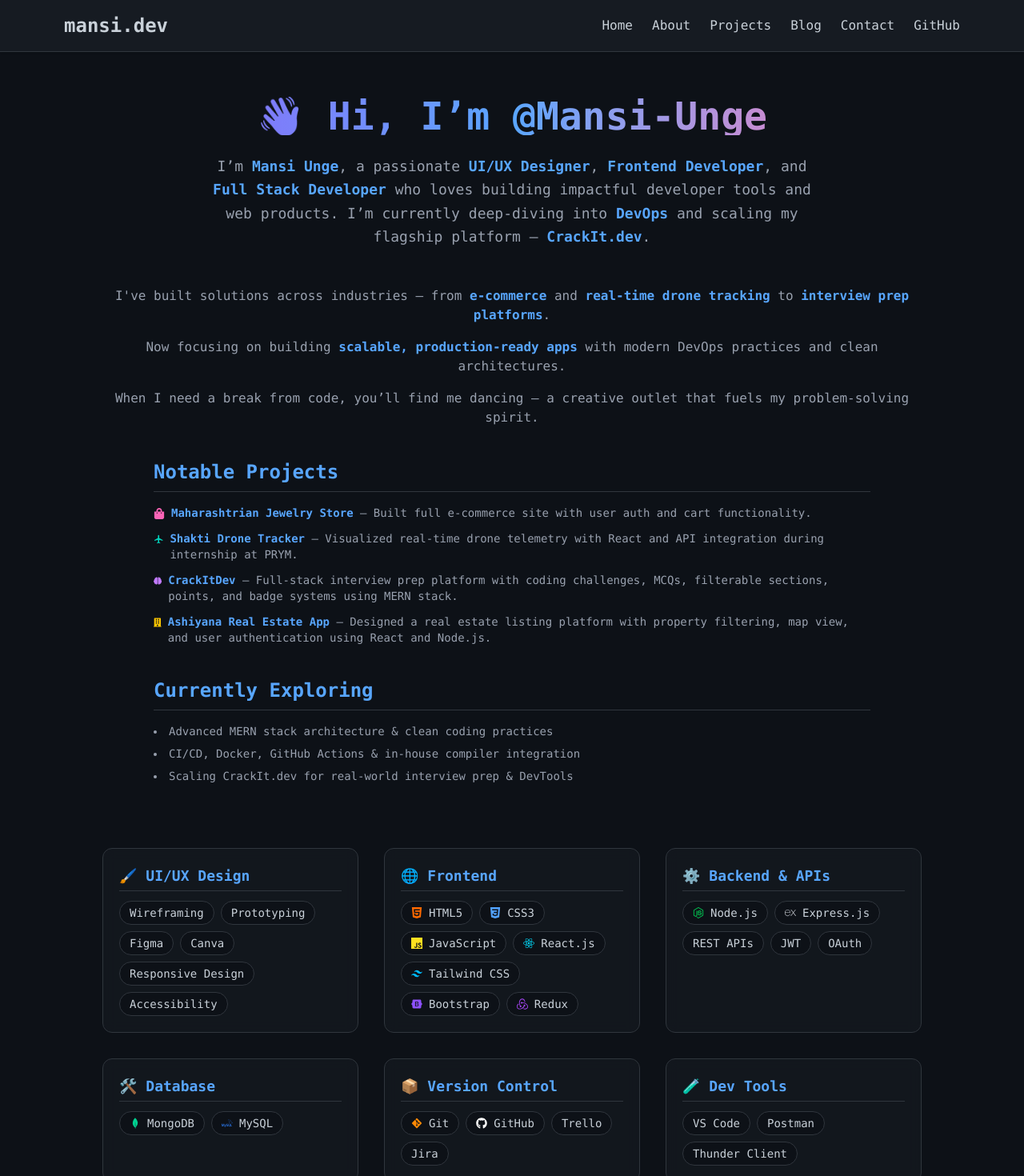
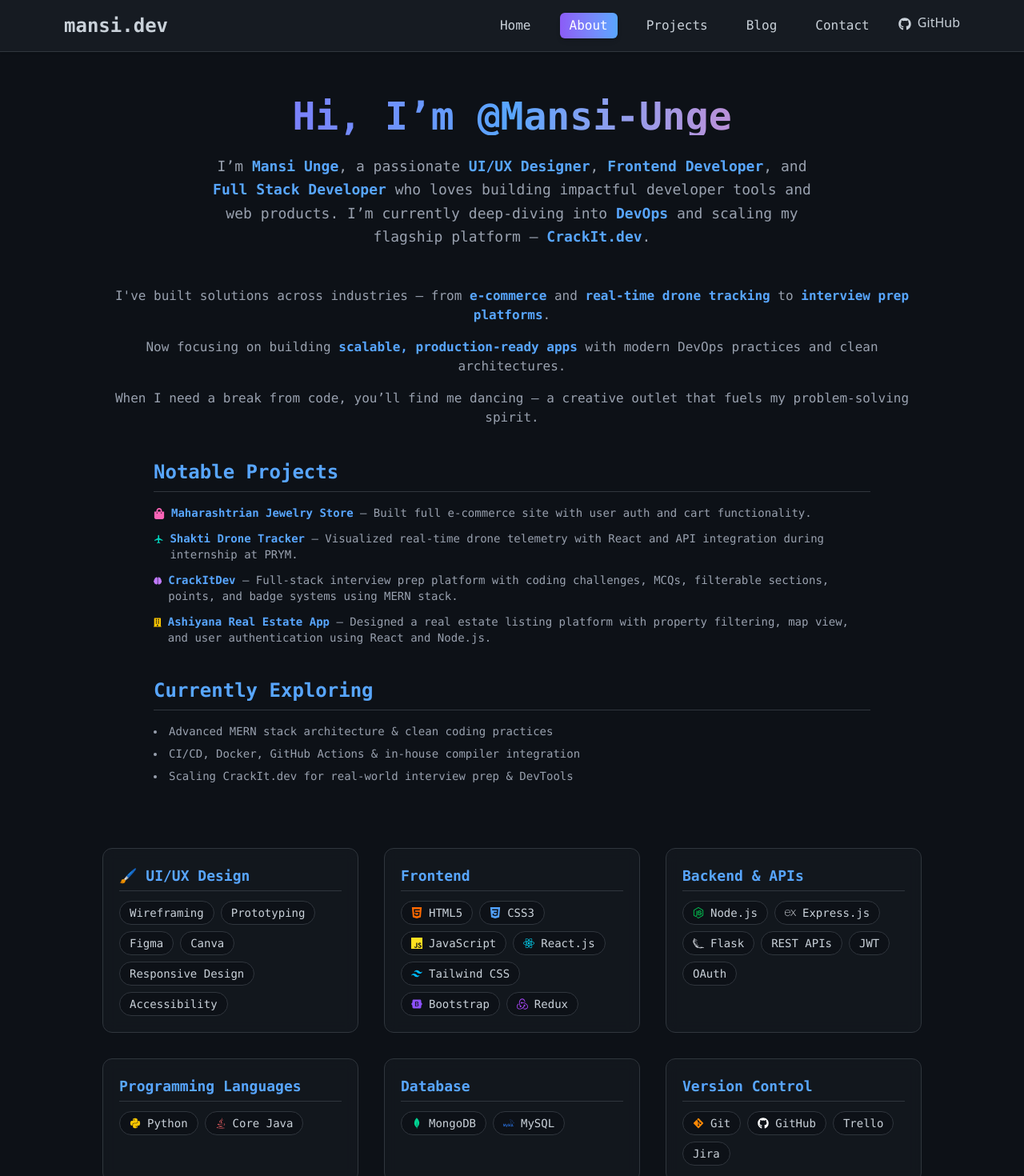
Before and after one commit to Mansi-unge/Portfolio, a React (Vite) app: page /about in a window 1280 px wide. Shown: the top 1470 px of the page at 80% size. Built offline with nearby package versions, Linux system fonts and the light colour scheme.

Commit message:
changes done

```diff
--- a/package.json
+++ b/package.json
@@ -29,7 +29,8 @@
     "react-toastify": "^11.0.5",
     "rehype-raw": "^7.0.0",
     "remark-gfm": "^4.0.1",
-    "tailwindcss": "^4.1.10"
+    "tailwindcss": "^4.1.10",
+    "typewriter-effect": "^2.22.0"
   },
   "devDependencies": {
     "@eslint/js": "^9.25.0",
--- a/src/Pages/About.jsx
+++ b/src/Pages/About.jsx
@@ -1,12 +1,27 @@
 import React from "react";
-import { FaReact, FaNodeJs, FaJava, FaGithub, FaGitAlt } from "react-icons/fa";
 import {
-  SiMongodb, SiMysql, SiHtml5, SiCss3, SiJavascript, SiTailwindcss,
-  SiBootstrap, SiRedux, SiFigma, SiExpress,
+  FaReact,
+  FaNodeJs,
+  FaJava,
+  FaGithub,
+  FaGitAlt,
+  FaPython,
+} from "react-icons/fa";
+import {
+  SiMongodb,
+  SiMysql,
+  SiHtml5,
+  SiCss3,
+  SiJavascript,
+  SiTailwindcss,
+  SiBootstrap,
+  SiRedux,
+  SiFigma,
+  SiExpress,
+  SiFlask,
 } from "react-icons/si";
 import { FaShoppingBag, FaBrain, FaBuilding } from "react-icons/fa";
 import { MdAirplanemodeActive } from "react-icons/md";
-
 
 const Highlight = ({ children }) => (
   <span className="text-[#58a6ff] font-semibold">{children}</span>
@@ -17,20 +32,38 @@
     <section className="bg-[#0d1117] text-[#c9d1d9] px-6 py-14 md:px-20 lg:px-32">
       {/* Greeting Header */}
       <h1 className="text-center text-4xl md:text-5xl font-bold font-mono mb-6 bg-gradient-to-r from-[#8b5cf6] via-[#58a6ff] to-[#f472b6] text-transparent bg-clip-text animate-fade-in-down">
-        👋 Hi, I’m @Mansi-Unge
+         Hi, I’m @Mansi-Unge
       </h1>
 
       {/* Introduction */}
       <p className="text-center text-gray-400 text-base md:text-lg font-mono max-w-3xl mx-auto leading-relaxed animate-fade-in mb-6">
-        I’m <Highlight>Mansi Unge</Highlight>, a passionate <Highlight>UI/UX Designer</Highlight>, <Highlight>Frontend Developer</Highlight>, and <Highlight>Full Stack Developer</Highlight> who loves building impactful developer tools and web products. I’m currently deep-diving into <Highlight>DevOps</Highlight> and scaling my flagship platform — <Highlight>CrackIt.dev</Highlight>.
+        I’m <Highlight>Mansi Unge</Highlight>, a passionate{" "}
+        <Highlight>UI/UX Designer</Highlight>, <Highlight>Frontend Developer</Highlight>,
+        and <Highlight>Full Stack Developer</Highlight> who loves building impactful
+        developer tools and web products. I’m currently deep-diving into{" "}
+        <Highlight>DevOps</Highlight> and scaling my flagship platform —{" "}
+        <Highlight>CrackIt.dev</Highlight>.
       </p>
 
       <div className="mt-12 mb-10 space-y-4 max-w-7xl text-center mx-auto animate-fade-in-up text-sm md:text-base text-gray-400 font-mono">
-        <p> I've built solutions across industries — from <Highlight>e-commerce</Highlight> and <Highlight>real-time drone tracking</Highlight> to <Highlight>interview prep platforms</Highlight>.</p>
-        <p> Now focusing on building <Highlight>scalable, production-ready apps</Highlight> with modern DevOps practices and clean architectures.</p>
-        <p> When I need a break from code, you’ll find me dancing — a creative outlet that fuels my problem-solving spirit.</p>
+        <p>
+          I've built solutions across industries — from{" "}
+          <Highlight>e-commerce</Highlight> and{" "}
+          <Highlight>real-time drone tracking</Highlight> to{" "}
+          <Highlight>interview prep platforms</Highlight>.
+        </p>
+        <p>
+          Now focusing on building{" "}
+          <Highlight>scalable, production-ready apps</Highlight> with modern
+          DevOps practices and clean architectures.
+        </p>
+        <p>
+          When I need a break from code, you’ll find me dancing — a creative
+          outlet that fuels my problem-solving spirit.
+        </p>
       </div>
 
+      {/* Notable Projects */}
       <div className="max-w-4xl mx-auto mb-10 animate-fade-in-up">
         <h3 className="text-2xl font-semibold text-[#58a6ff] font-mono border-b border-[#30363d] pb-2 mb-4">
           Notable Projects
@@ -38,24 +71,37 @@
         <ul className="space-y-3 text-sm text-gray-400 font-mono">
           <li className="flex items-start gap-2">
             <FaShoppingBag className="text-pink-400 mt-1" />
-            <span><Highlight>Maharashtrian Jewelry Store</Highlight> – Built full e-commerce site with user auth and cart functionality.</span>
+            <span>
+              <Highlight>Maharashtrian Jewelry Store</Highlight> – Built full
+              e-commerce site with user auth and cart functionality.
+            </span>
           </li>
           <li className="flex items-start gap-2">
             <MdAirplanemodeActive className="text-teal-400 mt-1" />
-            <span><Highlight>Shakti Drone Tracker</Highlight> – Visualized real-time drone telemetry with React and API integration during internship at PRYM.</span>
+            <span>
+              <Highlight>Shakti Drone Tracker</Highlight> – Visualized
+              real-time drone telemetry with React and API integration during
+              internship at PRYM.
+            </span>
           </li>
           <li className="flex items-start gap-2">
             <FaBrain className="text-purple-400 mt-1" />
-            <span><Highlight>CrackItDev</Highlight> – Full-stack interview prep platform with coding challenges, MCQs, filterable sections, points, and badge systems using MERN stack.</span>
+            <span>
+              <Highlight>CrackItDev</Highlight> – Full-stack interview prep
+              platform with coding challenges, MCQs, filterable sections,
+              points, and badge systems using MERN stack.
+            </span>
           </li>
           <li className="flex items-start gap-2">
             <FaBuilding className="text-yellow-400 mt-1" />
-            <span><Highlight>Ashiyana Real Estate App</Highlight> – Designed a real estate listing platform with property filtering, map view, and user authentication using React and Node.js.</span>
+            <span>
+              <Highlight>Ashiyana Real Estate App</Highlight> – Designed a real
+              estate listing platform with property filtering, map view, and
+              user authentication using React and Node.js.
+            </span>
           </li>
         </ul>
       </div>
-
-
 
       {/* Learning & Collab */}
       <div className="max-w-4xl mx-auto mb-20 animate-fade-in-up">
@@ -65,19 +111,38 @@
         <ul className="list-disc list-inside text-sm text-gray-400 space-y-2 font-mono">
           <li>Advanced MERN stack architecture & clean coding practices</li>
           <li>CI/CD, Docker, GitHub Actions & in-house compiler integration</li>
-          <li>Scaling CrackIt.dev for real-world interview prep & DevTools</li>
+          <li>
+            Scaling CrackIt.dev for real-world interview prep & DevTools
+          </li>
         </ul>
       </div>
 
       {/* Skill Sections */}
       <div className="grid md:grid-cols-2 lg:grid-cols-3 gap-8 mb-16 text-sm font-mono">
-        <SkillGroup title="🖌️ UI/UX Design" skills={[
-          "Wireframing", "Prototyping", "Figma", "Canva", "Responsive Design", "Accessibility"
-        ]} />
+        <SkillGroup
+          title="🖌️ UI/UX Design"
+          skills={[
+            "Wireframing",
+            "Prototyping",
+            "Figma",
+            "Canva",
+            "Responsive Design",
+            "Accessibility",
+          ]}
+        />
 
-        <SkillGroup title="🌐 Frontend" skills={[
-          "HTML5", "CSS3", "JavaScript", "React.js", "Tailwind CSS", "Bootstrap", "Redux"
-        ]} icons={{
+        <SkillGroup
+          title=" Frontend"
+          skills={[
+            "HTML5",
+            "CSS3",
+            "JavaScript",
+            "React.js",
+            "Tailwind CSS",
+            "Bootstrap",
+            "Redux",
+          ]}
+          icons={{
             HTML5: <SiHtml5 className="text-orange-500" />,
             CSS3: <SiCss3 className="text-blue-400" />,
             JavaScript: <SiJavascript className="text-yellow-300" />,
@@ -85,39 +150,77 @@
             "Tailwind CSS": <SiTailwindcss className="text-sky-400" />,
             Bootstrap: <SiBootstrap className="text-violet-500" />,
             Redux: <SiRedux className="text-purple-500" />,
-        }} />
+          }}
+        />
 
-        <SkillGroup title="⚙️ Backend & APIs" skills={[
-          "Node.js", "Express.js", "REST APIs", "JWT", "OAuth"
-        ]} icons={{
+        <SkillGroup
+          title=" Backend & APIs"
+          skills={["Node.js", "Express.js", "Flask", "REST APIs", "JWT", "OAuth"]}
+          icons={{
             "Node.js": <FaNodeJs className="text-green-500" />,
             "Express.js": <SiExpress className="text-gray-300" />,
-        }} />
+            Flask: <SiFlask className="text-gray-300" />,
+          }}
+        />
 
-        <SkillGroup title="🛠️ Database" skills={[
-          "MongoDB", "MySQL"
-        ]} icons={{
+        <SkillGroup
+          title=" Programming Languages"
+          skills={["Python", "Core Java"]}
+          icons={{
+            Python: <FaPython className="text-yellow-400" />,
+            "Core Java": <FaJava className="text-red-400" />,
+          }}
+        />
+
+        <SkillGroup
+          title=" Database"
+          skills={["MongoDB", "MySQL"]}
+          icons={{
             MongoDB: <SiMongodb className="text-emerald-400" />,
-          MySQL: <SiMysql className="text-blue-500" />
-        }} />
+            MySQL: <SiMysql className="text-blue-500" />,
+          }}
+        />
 
-        <SkillGroup title="📦 Version Control" skills={[
-          "Git", "GitHub", "Trello", "Jira"
-        ]} icons={{
+        <SkillGroup
+          title="Version Control"
+          skills={["Git", "GitHub", "Trello", "Jira"]}
+          icons={{
             Git: <FaGitAlt className="text-orange-400" />,
-          GitHub: <FaGithub className="text-white" />
-        }} />
+            GitHub: <FaGithub className="text-white" />,
+          }}
+        />
 
-        <SkillGroup title="🧪 Dev Tools" skills={[
-          "VS Code", "Postman", "Thunder Client"
-        ]} />
+        <SkillGroup
+          title="Dev Tools"
+          skills={["VS Code", "Postman", "Thunder Client"]}
+        />
       </div>
 
       {/* Contact & Fun */}
       <div className="text-center animate-fade-in-up">
-        <p className="text-sm md:text-base font-mono text-gray-400 mb-2"> Reach out: <a href="mailto:mansiunge@gmail.com" className="text-[#58a6ff] hover:underline">mansiunge@gmail.com</a></p>
-        <p className="text-sm md:text-base font-mono text-gray-400 mb-6">🔗 LinkedIn: <a href="https://linkedin.com/in/mansi-unge-8825ba312" target="_blank" className="text-[#58a6ff] hover:underline">linkedin.com/in/mansi-unge</a></p>
-        <p className="text-md md:text-base font-mono text-gray-400 mt-2">Fun fact: When I’m not coding, I’m dancing my way to creative breakthroughs!</p>
+        <p className="text-sm md:text-base font-mono text-gray-400 mb-2">
+          Reach out:{" "}
+          <a
+            href="mailto:mansiunge@gmail.com"
+            className="text-[#58a6ff] hover:underline"
+          >
+            mansiunge@gmail.com
+          </a>
+        </p>
+        <p className="text-sm md:text-base font-mono text-gray-400 mb-6">
+          🔗 LinkedIn:{" "}
+          <a
+            href="https://linkedin.com/in/mansi-unge-8825ba312"
+            target="_blank"
+            className="text-[#58a6ff] hover:underline"
+          >
+            linkedin.com/in/mansi-unge
+          </a>
+        </p>
+        <p className="text-md md:text-base font-mono text-gray-400 mt-2">
+          Fun fact: When I’m not coding, I’m dancing my way to creative
+          breakthroughs!
+        </p>
       </div>
     </section>
   );
--- a/src/components/Header.jsx
+++ b/src/components/Header.jsx
@@ -1,10 +1,21 @@
 import React, { useState } from "react";
 import { FaGithub, FaBars, FaTimes } from "react-icons/fa";
+import { useLocation } from "react-router-dom"; // ✅ to track active route
 
 const Header = () => {
   const [isOpen, setIsOpen] = useState(false);
+  const toggleMenu = () => setIsOpen(!isOpen);
 
-  const toggleMenu = () => setIsOpen(!isOpen);
+  const location = useLocation(); // ✅ current path
+  const currentPath = location.pathname;
+
+  // Helper to style active link
+  const linkClass = (path) =>
+    `px-3 py-1 rounded-md transition font-mono ${
+      currentPath === path
+        ? "bg-gradient-to-r from-[#8b5cf6] to-[#58a6ff] text-white shadow-md"
+        : "hover:text-white hover:underline"
+    }`;
 
   return (
     <header className="w-full bg-[#161b22] text-[#c9d1d9] shadow-sm border-b border-[#30363d] px-6 md:px-20 py-4 flex items-center justify-between sticky top-0 z-50">
@@ -21,36 +32,60 @@
       </div>
 
       {/* Desktop Navigation */}
-      <nav className="hidden sm:flex gap-6 font-mono text-md">
-        <a href="/" className="hover:text-white transition hover:underline">Home</a>
-        <a href="/about" className="hover:text-white transition hover:underline">About</a>
-        <a href="/projects" className="hover:text-white transition hover:underline">Projects</a>
-          <a href="/blog" onClick={toggleMenu} className="hover:text-white transition">Blog</a>
-        <a href="/contact" className="hover:text-white transition hover:underline">Contact</a>
+      <nav className="hidden sm:flex gap-6 text-md">
+        <a href="/" className={linkClass("/")}>
+          Home
+        </a>
+        <a href="/about" className={linkClass("/about")}>
+          About
+        </a>
+        <a href="/projects" className={linkClass("/projects")}>
+          Projects
+        </a>
+        <a href="/blog" className={linkClass("/blog")}>
+          Blog
+        </a>
+        <a href="/contact" className={linkClass("/contact")}>
+          Contact
+        </a>
         <a
           href="https://github.com/Mansi-unge"
           target="_blank"
-          className="hover:text-white transition hover:underline"
+          className="hover:text-white hover:underline"
         >
-          GitHub
+          <FaGithub className="inline mr-1" /> GitHub
         </a>
       </nav>
 
       {/* Mobile Navigation Dropdown */}
       {isOpen && (
         <div className="absolute top-14 left-0 w-full bg-[#161b22] py-4 px-4 flex flex-col gap-4 font-mono sm:hidden border-t border-[#30363d]">
-          <a href="/" onClick={toggleMenu} className="hover:text-white transition">Home</a>
-          <a href="/about" onClick={toggleMenu} className="hover:text-white transition">About</a>
-          <a href="/projects" onClick={toggleMenu} className="hover:text-white transition">Projects</a>
-           <a href="/blog" onClick={toggleMenu} className="hover:text-white transition">Blog</a>
-          <a href="#contact" onClick={toggleMenu} className="hover:text-white transition">Contact</a>
+          <a href="/" onClick={toggleMenu} className={linkClass("/")}>
+            Home
+          </a>
+          <a href="/about" onClick={toggleMenu} className={linkClass("/about")}>
+            About
+          </a>
+          <a
+            href="/projects"
+            onClick={toggleMenu}
+            className={linkClass("/projects")}
+          >
+            Projects
+          </a>
+          <a href="/blog" onClick={toggleMenu} className={linkClass("/blog")}>
+            Blog
+          </a>
+          <a href="/contact" onClick={toggleMenu} className={linkClass("/contact")}>
+            Contact
+          </a>
           <a
             href="https://github.com/Mansi-unge"
             target="_blank"
             onClick={toggleMenu}
-            className="hover:text-white transition"
+            className="hover:text-white hover:underline"
           >
-            GitHub
+            <FaGithub className="inline mr-1" /> GitHub
           </a>
         </div>
       )}
--- a/src/components/Skills.jsx
+++ b/src/components/Skills.jsx
@@ -1,5 +1,5 @@
-import { FaReact, FaNodeJs, FaJava, FaGitAlt } from "react-icons/fa";
-import { SiDocker, SiNextdotjs, SiTypescript } from "react-icons/si";
+import { FaReact, FaNodeJs, FaJava, FaGitAlt, FaPython } from "react-icons/fa";
+import { SiDocker, SiNextdotjs, SiTypescript, SiFlask } from "react-icons/si";
 import {
   SiMongodb,
   SiMysql,
@@ -40,6 +40,7 @@
     skills: [
       { name: "Node.js", icon: <FaNodeJs className="text-green-500" /> },
       { name: "Express.js", icon: <SiExpress className="text-gray-400" /> },
+      { name: "Flask", icon: <SiFlask className="text-gray-300" /> },
       { name: "REST APIs" },
       { name: "Websockets" },
       { name: "Authentication (JWT, OAuth)" },
@@ -57,6 +58,7 @@
     skills: [
       { name: "C", icon: <SiC className="text-blue-300" /> },
       { name: "C++", icon: <SiCplusplus className="text-blue-400" /> },
+      { name: "Python", icon: <FaPython className="text-yellow-400" /> },
       { name: "Core Java", icon: <FaJava className="text-red-400" /> },
     ],
   },
@@ -69,9 +71,7 @@
   },
   {
     category: "DevOps & Containerization",
-    skills: [
-      { name: "Docker", icon: <SiDocker className="text-blue-400" /> },
-    ],
+    skills: [{ name: "Docker", icon: <SiDocker className="text-blue-400" /> }],
   },
 ];
 
@@ -99,9 +99,7 @@
                   key={i}
                   className="flex items-center gap-2 px-3 py-1.5 bg-[#0d1117] border border-[#30363d] rounded-full text-sm font-mono text-[#c9d1d9] hover:bg-[#161b22]/80 transition"
                 >
-                  {skill.icon && (
-                    <span className="text-base">{skill.icon}</span>
-                  )}
+                  {skill.icon && <span className="text-base">{skill.icon}</span>}
                   {skill.name}
                 </li>
               ))}
```
Also changed, not shown: src/App.jsx (+0 -50 lines), src/components/AboutSection.jsx (+0 -13 lines), src/components/HeroSection.jsx (+0 -21 lines), 1 other file (tests, documents, lock files or other folders). Lines whose indentation alone changed are shown as unchanged.
